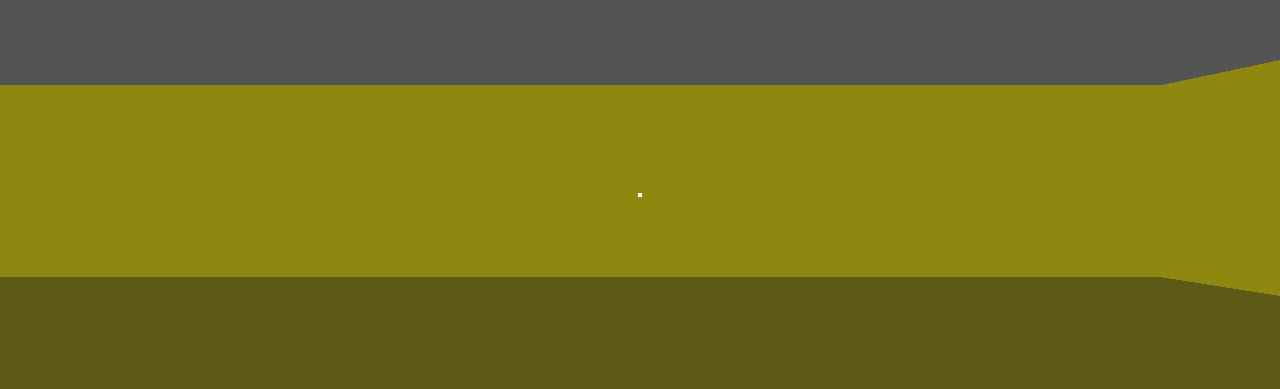
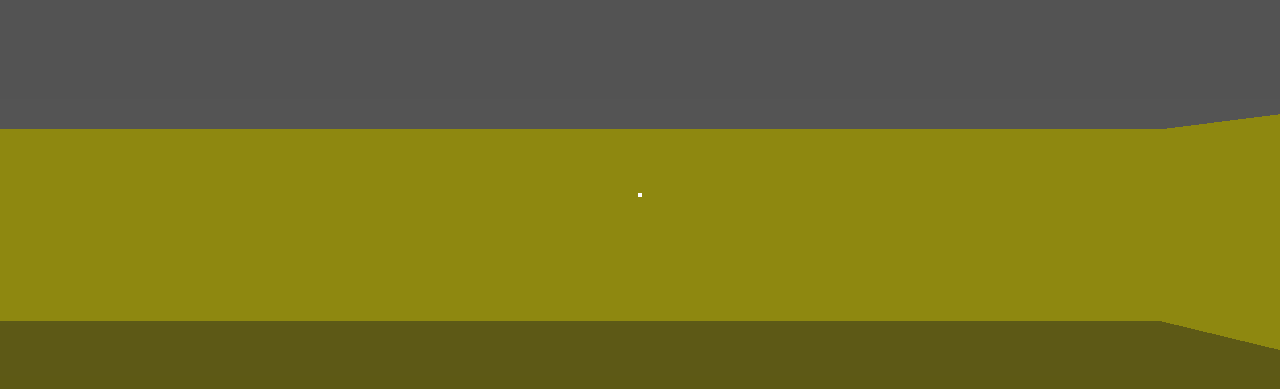
Before and after one commit to MatButBETTER/Main, a plain HTML site: page game1.html in a window 1280 px wide. Shown: the part 205-594 px from the top of the page. Drawn offline with nearby package versions, Linux system fonts and the light colour scheme; animation ran at ten frames a second.

Commit message:
Update game1.html

```diff
--- a/game1.html
+++ b/game1.html
@@ -290,7 +290,7 @@ function animate() {
   }
 
   /* CAMERA FOLLOW (your original feel preserved) */
-  camera.position.set(pos.x, pos.y, pos.z);
+  camera.position.set(pos.x, pos.y + 0.8, pos.z);
 
   /* SEND TO SERVER */
   sendPosition();
```
